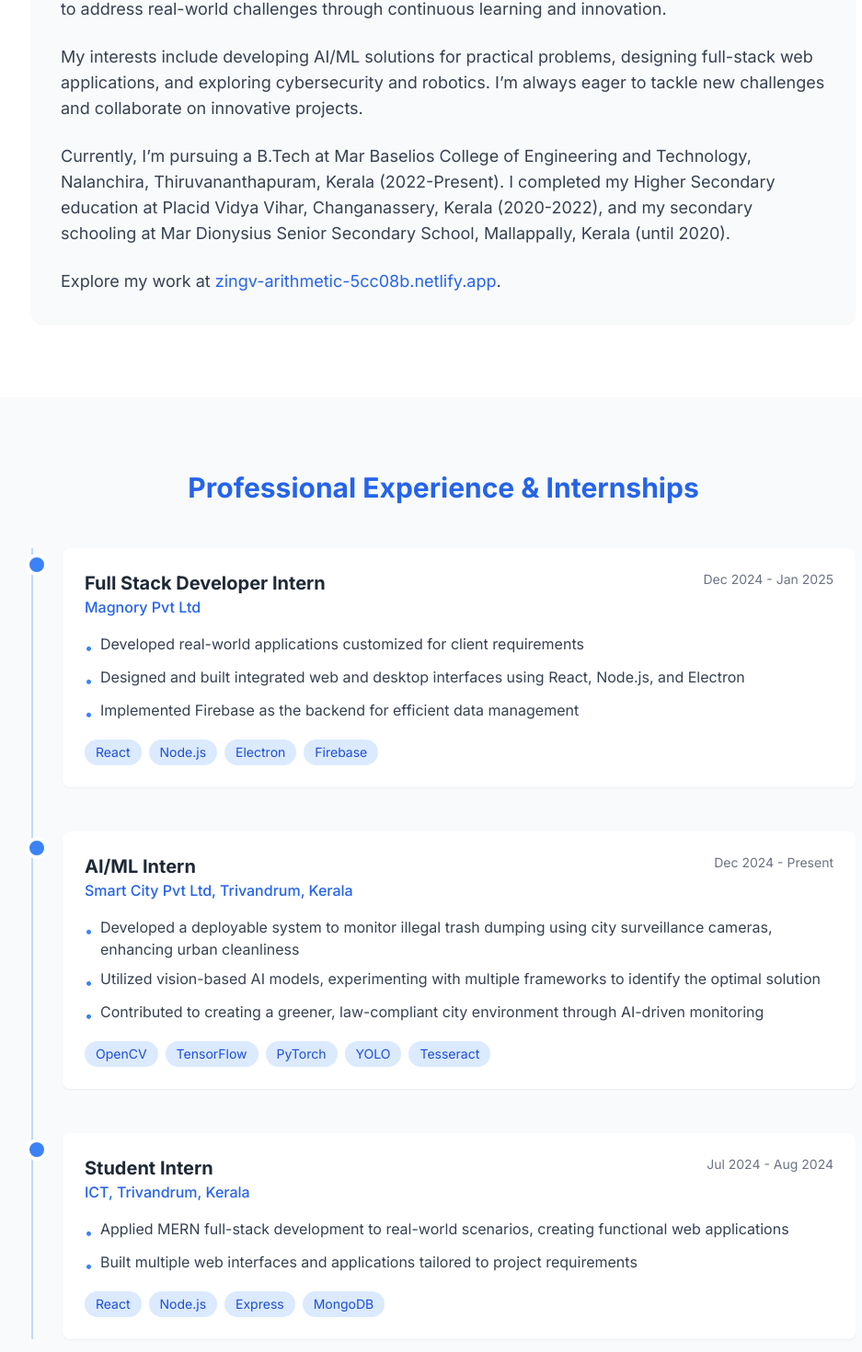
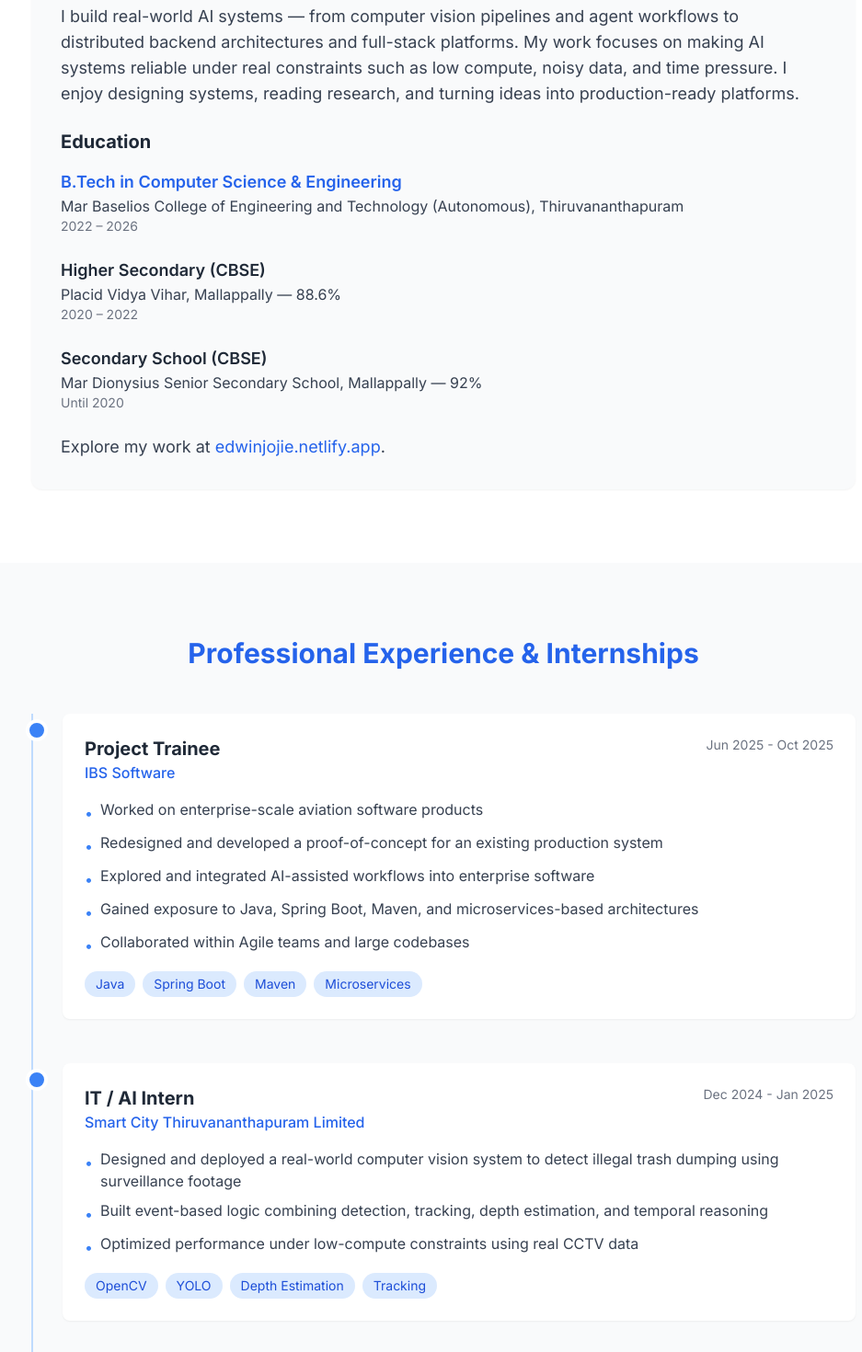
Before and after one commit to edwinjojie/resume_website, a React (Vite) app: page / in a window 1280 px wide. Shown: the part 1056-2526 px from the top of the page at 92% size, without its empty margins (158-1095 px from the left). Built offline with nearby package versions, Linux system fonts and the light colour scheme.

Commit message:
contents updated

```diff
--- a/src/App.jsx
+++ b/src/App.jsx
@@ -46,7 +46,7 @@ function App() {
     },
     {
       icon: <Linkedin size={20} />,
-      href: 'https://www.linkedin.com/in/edwin-jojie-67b3b4255',
+      href: 'https://linkedin.com/in/edwin-jojie-67b3b4255',
       label: 'LinkedIn'
     },
     {
@@ -56,8 +56,8 @@ function App() {
     },
     {
       icon: <Globe size={20} />,
-      href: 'https://zingy-arithmetic-5cc08b.netlify.app/',
-      label: 'Personal Website'
+      href: 'https://edwinjojie.netlify.app',
+      label: 'Portfolio'
     },
   ];
 
--- a/src/components/About.jsx
+++ b/src/components/About.jsx
@@ -10,23 +10,38 @@ function About() {
           </h2>
           <div className="bg-gray-50 dark:bg-gray-700 rounded-xl p-6 md:p-8 shadow-sm">
             <p className="text-lg text-gray-700 dark:text-gray-300 mb-6">
-              I'm a versatile software developer driven by a passion for AI/ML and full-stack development. I excel in building intelligent systems using computer vision and deep learning, alongside crafting user-friendly, scalable web applications with the MERN stack. My goal is to leverage technology to address real-world challenges through continuous learning and innovation.
+              I build real-world AI systems — from computer vision pipelines and agent workflows to distributed backend architectures and full-stack platforms. My work focuses on making AI systems reliable under real constraints such as low compute, noisy data, and time pressure. I enjoy designing systems, reading research, and turning ideas into production-ready platforms.
             </p>
-            <p className="text-lg text-gray-700 dark:text-gray-300 mb-6">
-              My interests include developing AI/ML solutions for practical problems, designing full-stack web applications, and exploring cybersecurity and robotics. I’m always eager to tackle new challenges and collaborate on innovative projects.
-            </p>
-            <p className="text-lg text-gray-700 dark:text-gray-300 mb-6">
-              Currently, I’m pursuing a B.Tech at Mar Baselios College of Engineering and Technology, Nalanchira, Thiruvananthapuram, Kerala (2022-Present). I completed my Higher Secondary education at Placid Vidya Vihar, Changanassery, Kerala (2020-2022), and my secondary schooling at Mar Dionysius Senior Secondary School, Mallappally, Kerala (until 2020).
-            </p>
-            <p className="text-lg text-gray-700 dark:text-gray-300">
+
+            <h3 className="text-xl font-bold mb-4 text-gray-800 dark:text-gray-200">Education</h3>
+
+            <div className="mb-6">
+              <h4 className="font-semibold text-lg text-blue-600 dark:text-blue-400">B.Tech in Computer Science & Engineering</h4>
+              <p className="text-gray-700 dark:text-gray-300">Mar Baselios College of Engineering and Technology (Autonomous), Thiruvananthapuram</p>
+              <p className="text-sm text-gray-500 dark:text-gray-400">2022 – 2026</p>
+            </div>
+
+            <div className="mb-6">
+              <h4 className="font-semibold text-lg text-gray-800 dark:text-gray-200">Higher Secondary (CBSE)</h4>
+              <p className="text-gray-700 dark:text-gray-300">Placid Vidya Vihar, Mallappally — 88.6%</p>
+              <p className="text-sm text-gray-500 dark:text-gray-400">2020 – 2022</p>
+            </div>
+
+            <div className="mb-6">
+              <h4 className="font-semibold text-lg text-gray-800 dark:text-gray-200">Secondary School (CBSE)</h4>
+              <p className="text-gray-700 dark:text-gray-300">Mar Dionysius Senior Secondary School, Mallappally — 92%</p>
+              <p className="text-sm text-gray-500 dark:text-gray-400">Until 2020</p>
+            </div>
+
+            <p className="text-lg text-gray-700 dark:text-gray-300 mt-6">
               Explore my work at{' '}
               <a
-                href="https://zingv-arithmetic-5cc08b.netlify.app"
+                href="https://edwinjojie.netlify.app"
                 className="text-blue-600 dark:text-blue-400 hover:underline"
                 target="_blank"
                 rel="noopener noreferrer"
               >
-                zingv-arithmetic-5cc08b.netlify.app
+                edwinjojie.netlify.app
               </a>.
             </p>
           </div>
--- a/src/components/Achievements.jsx
+++ b/src/components/Achievements.jsx
@@ -2,19 +2,19 @@ import React from 'react';
 
 const achievements = [
   {
-    title: "Smart India Hackathon Prelims Qualified",
-    date: "May 2024",
-    description: "Qualified for the prelims of the Smart India Hackathon, showcasing strong problem-solving and technical skills in a competitive national-level event."
+    title: "Best Project Award — Define Hackathon",
+    date: "2025",
+    description: "Awarded for creating an AI-driven flight scheduling system that optimizes aircraft and crew assignments using reinforcement learning."
   },
   {
-    title: "Define Hackathon Best Project Award",
-    date: "March 2025",
-    description: "Awarded Best Project with a ₹10,000 cash prize for an AI-driven flight scheduling solution under the 'AI in Airlines' theme, demonstrating expertise in innovative AI applications."
+    title: "Smart India Hackathon Prelims Qualified",
+    date: "2024",
+    description: "Qualified for the prelims execution round, demonstrating strong technical capability in solving real-world problem statements."
   },
   {
-    title: "NPTEL Certifications",
-    date: "Jan-Mar 2024",
-    description: "Completed certifications in 'Introduction to Internet of Things' and 'Cloud Computing and Distributed Systems', enhancing knowledge in emerging technologies."
+    title: "Technical Certifications",
+    date: "Ongoing",
+    description: "Cloud Computing & Distributed Systems, Introduction to Internet of Things, SQL Beginner to Guru (MySQL)."
   }
 ];
 
--- a/src/components/Experience.jsx
+++ b/src/components/Experience.jsx
@@ -2,34 +2,47 @@ import React from 'react';
 
 const experiences = [
   {
-    title: "Full Stack Developer Intern",
+    title: "Project Trainee",
+    company: "IBS Software",
+    period: "Jun 2025 - Oct 2025",
+    description: [
+      "Worked on enterprise-scale aviation software products",
+      "Redesigned and developed a proof-of-concept for an existing production system",
+      "Explored and integrated AI-assisted workflows into enterprise software",
+      "Gained exposure to Java, Spring Boot, Maven, and microservices-based architectures",
+      "Collaborated within Agile teams and large codebases"
+    ],
+    technologies: ["Java", "Spring Boot", "Maven", "Microservices"]
+  },
+  {
+    title: "IT / AI Intern",
+    company: "Smart City Thiruvananthapuram Limited",
+    period: "Dec 2024 - Jan 2025",
+    description: [
+      "Designed and deployed a real-world computer vision system to detect illegal trash dumping using surveillance footage",
+      "Built event-based logic combining detection, tracking, depth estimation, and temporal reasoning",
+      "Optimized performance under low-compute constraints using real CCTV data"
+    ],
+    technologies: ["OpenCV", "YOLO", "Depth Estimation", "Tracking"]
+  },
+  {
+    title: "Full-Stack Developer Intern",
     company: "Magnory Pvt Ltd",
     period: "Dec 2024 - Jan 2025",
     description: [
-      "Developed real-world applications customized for client requirements",
-      "Designed and built integrated web and desktop interfaces using React, Node.js, and Electron",
-      "Implemented Firebase as the backend for efficient data management"
+      "Developed production-grade web and desktop applications using React, Node.js, Electron, and Firebase",
+      "Built integrated dashboards and client-facing systems",
+      "Worked on application structure, data flows, and usability"
     ],
     technologies: ["React", "Node.js", "Electron", "Firebase"]
   },
   {
-    title: "AI/ML Intern",
-    company: "Smart City Pvt Ltd, Trivandrum, Kerala",
-    period: "Dec 2024 - Present",
-    description: [
-      "Developed a deployable system to monitor illegal trash dumping using city surveillance cameras, enhancing urban cleanliness",
-      "Utilized vision-based AI models, experimenting with multiple frameworks to identify the optimal solution",
-      "Contributed to creating a greener, law-compliant city environment through AI-driven monitoring"
-    ],
-    technologies: ["OpenCV", "TensorFlow", "PyTorch", "YOLO", "Tesseract"]
-  },
-  {
     title: "Student Intern",
-    company: "ICT, Trivandrum, Kerala",
+    company: "ICT Academy of Kerala",
     period: "Jul 2024 - Aug 2024",
     description: [
-      "Applied MERN full-stack development to real-world scenarios, creating functional web applications",
-      "Built multiple web interfaces and applications tailored to project requirements"
+      "Built functional MERN stack web applications",
+      "Strengthened frontend–backend integration skills"
     ],
     technologies: ["React", "Node.js", "Express", "MongoDB"]
   }
--- a/src/components/Hero.jsx
+++ b/src/components/Hero.jsx
@@ -11,10 +11,10 @@ function Hero({ socialLinks }) {
             Edwin Jojie Varghese
           </h1>
           <h2 className="text-2xl md:text-3xl font-medium text-gray-700 dark:text-gray-300 mb-6">
-            Software Developer
+            AI / ML Engineer · Full-Stack Systems Engineer
           </h2>
           <p className="text-lg text-gray-600 dark:text-gray-400 mb-8 max-w-lg">
-            Passionate software developer with a strong focus on AI/ML and full-stack development. Dedicated to solving real-world problems through innovative computer vision, deep learning, and scalable web applications, I thrive on creating impactful solutions that blend technology and creativity.
+            I build real-world AI systems — from computer vision pipelines and agent workflows to distributed backend architectures and full-stack platforms. My work focuses on making AI systems reliable under real constraints such as low compute, noisy data, and time pressure. I enjoy designing systems, reading research, and turning ideas into production-ready platforms.
           </p>
           <div className="flex space-x-4 mb-8">
             {socialLinks.map((link) => (
--- a/src/components/Projects.jsx
+++ b/src/components/Projects.jsx
@@ -5,48 +5,47 @@ import pic2 from '../images/pic_veh.jpeg';
 
 const projects = [
   {
-    title: "Covid Cases Management System",
-    description: "A Python-MySQL system for managing COVID-19 cases, featuring multilevel authentication, data entry, analysis tools, and graphical visualizations for efficient case tracking.",
-    image: "https://images.pexels.com/photos/139398/thermometer-headache-pain-pills-139398.jpeg?auto=compress&cs=tinysrgb&w=800",
-    technologies: ["Python", "MySQL"],
-    github: "https://github.com/edwinjojie/Covid-Case-Management-system"
+    title: "Smart City Waste Disposal Detection System",
+    description: "Real-world CCTV-based computer vision system using YOLOv8, MiDaS depth estimation, and tracking logic. Generates evidence-grade outputs (images, video clips, reports) and was tested on real footage under low-compute constraints.",
+    image: pic2,
+    technologies: ["YOLOv8", "MiDaS", "OpenCV", "Tracking", "Python"],
+    github: "https://github.com/edwinjojie/miniproject" // Assuming this is the repo based on previous context
   },
   {
-    title: "Custom Trip Planning Website",
-    description: "A MERN stack website for tourists, offering dynamic trip planning with maps, transportation, guides, a chatbot, and a translator for an enhanced travel experience.",
-    image: "https://images.pexels.com/photos/346715/pexels-photo-346715.jpeg?auto=compress&cs=tinysrgb&w=800",
-    technologies: ["React", "Node.js", "Express", "MongoDB"],
-    github: "https://github.com/edwinjojie/tourist_guidance_website"
+    title: "Valid8Care — AI Agent Automation Engine",
+    description: "Modular, agent-driven AI system for healthcare data validation & enrichment. Designed custom agent workflows with FastAPI, async backends, and LLM orchestration to handle complex data validation tasks.",
+    image: "https://images.pexels.com/photos/3861969/pexels-photo-3861969.jpeg?auto=compress&cs=tinysrgb&w=800",
+    technologies: ["FastAPI", "Next.js", "LLM Agents", "Async Python"],
+    // github link unknown, leaving blank or omitting
   },
   {
-    title: "Waste Disposal Detection System",
-    description: "A surveillance system detecting illegal waste disposal by humans and vehicles using YOLOv8 and custom tracking. Generates Excel reports with image evidence for city-wide enforcement.",
-    image: "https://thumbs.dreamstime.com/b/view-busy-crowded-street-new-york-usa-early-evening-manhattan-city-all-traffic-jams-many-tourists-people-walking-55241984.jpg",
-    technologies: ["Python", "OpenCV", "YOLOv8", "NumPy", "Pandas", "OpenPyXL"],
-    github: "https://github.com/edwinjojie/Smart_city_project"
+    title: "DAPCVRN — Credential Verification Network",
+    description: "Distributed platform for issuing and verifying credentials using cryptographic hashing. Features role-based dashboards for jobseekers and recruiters, built with a robust Node.js/TypeScript backend.",
+    image: "https://images.pexels.com/photos/4507746/pexels-photo-4507746.jpeg?auto=compress&cs=tinysrgb&w=800",
+    technologies: ["Node.js", "TypeScript", "MongoDB", "React", "Cryptography"],
+    // github link unknown
   },
   {
-    title: "Vehicle Trash Dumping Detection & Alerting",
-    description: "A vehicle-specific trash dumping detection system using YOLOv8, MiDaS depth estimation, and a Flask web interface. Provides CSV/Excel reports and video evidence for targeted enforcement.",
-    image: pic2,
-    technologies: ["Python", "OpenCV", "YOLOv8", "MiDaS", "Flask", "Pandas"],
-    github: "https://github.com/edwinjojie/miniproject",
-    live: "https://peaceful-chimera-2e159b.netlify.app"
+    title: "AI Study Coach",
+    description: "Offline, privacy-first personalized learning assistant using MCP and lightweight microservices. Offers adaptive study planning, mastery tracking, and spaced repetition without relying on cloud-heavy AI.",
+    image: "https://images.pexels.com/photos/5905709/pexels-photo-5905709.jpeg?auto=compress&cs=tinysrgb&w=800",
+    technologies: ["MCP", "Microservices", "Python", "Local AI"],
+    // github link unknown
+  },
+  {
+    title: "OCR Desktop Application",
+    description: "Desktop OCR tool for images and PDFs supporting multi-language extraction and configurable parameters. Built as a native application for high-accuracy text digitization.",
+    image: "https://images.pexels.com/photos/2085831/pexels-photo-2085831.jpeg?auto=compress&cs=tinysrgb&w=800",
+    technologies: ["Python", "OpenCV", "Tesseract", "Desktop App"],
+    github: "https://github.com/edwinjojie/CGIP_project"
   },
   {
     title: "Tail Assignment Problem in Flight Scheduling",
-    description: "A sustainable flight scheduling solution using Reinforcement Learning and OR Tools, optimizing assignments for flights, aircraft, and crews with an environmental focus.",
+    description: "Reinforcement learning and OR Tools based system optimizing aircraft and crew assignments. Winner of the Best Project Award at Define Hackathon for its efficiency and sustainability focus.",
     image: "https://images.pexels.com/photos/46148/aircraft-jet-landing-cloud-46148.jpeg?auto=compress&cs=tinysrgb&w=800",
-    technologies: ["Python", "Reinforcement Learning", "OR Tools"],
+    technologies: ["Python", "Reinforcement Learning", "OR Tools", "Optimization"],
     github: "https://github.com/edwinjojie/tail_assignment",
     live: "https://snazzy-pony-dd40ba.netlify.app"
-  },
-  {
-    title: "Text Recognition from Images",
-    description: "A computer vision project recognizing text in images, including handwritten notes and number plates, using AI models to enable accurate text extraction.",
-    image: "https://images.pexels.com/photos/2085831/pexels-photo-2085831.jpeg?auto=compress&cs=tinysrgb&w=800",
-    technologies: ["Python", "OpenCV", "TensorFlow", "PyTorch", "Tesseract"],
-    github: "https://github.com/edwinjojie/CGIP_project"
   }
 ];
 
--- a/src/components/Skills.jsx
+++ b/src/components/Skills.jsx
@@ -2,20 +2,24 @@ import React from 'react';
 
 const skillCategories = [
   {
-    name: "Frontend",
-    skills: ["HTML", "CSS", "JavaScript", "React", "TypeScript", "Tailwind CSS"]
+    name: "Computer Vision & AI",
+    skills: ["YOLOv8", "MiDaS", "OpenCV", "Object Detection & Tracking", "Depth Estimation", "OCR (Tesseract)", "PyTorch", "TensorFlow"]
   },
   {
-    name: "Backend",
-    skills: ["Node.js", "Express", "MongoDB", "MySQL", "PostgreSQL"]
+    name: "AI / ML Engineering",
+    skills: ["Fine-tuning pretrained models", "Dataset cleaning & labeling", "Reinforcement Learning", "Optimization", "OR Tools"]
   },
   {
-    name: "AI/ML",
-    skills: ["Computer Vision", "Deep Learning", "TensorFlow", "PyTorch", "OpenCV", "YOLO", "Tesseract", "Reinforcement Learning", "OR Tools"]
+    name: "Backend & Systems",
+    skills: ["Node.js", "Express", "FastAPI", "Java", "Spring Boot", "Async pipelines", "JWT/RBAC", "DB Schema Design", "Logging & Observability"]
   },
   {
-    name: "Tools & Others",
-    skills: ["Git", "Python", "SQL","Postman", "VS Code"]
+    name: "Frontend & Platforms",
+    skills: ["React", "Next.js", "TypeScript", "Tailwind CSS", "Shadcn UI", "Dashboard UI"]
+  },
+  {
+    name: "Tools",
+    skills: ["Python", "SQL", "Git", "Postman", "VS Code"]
   }
 ];
 
```
